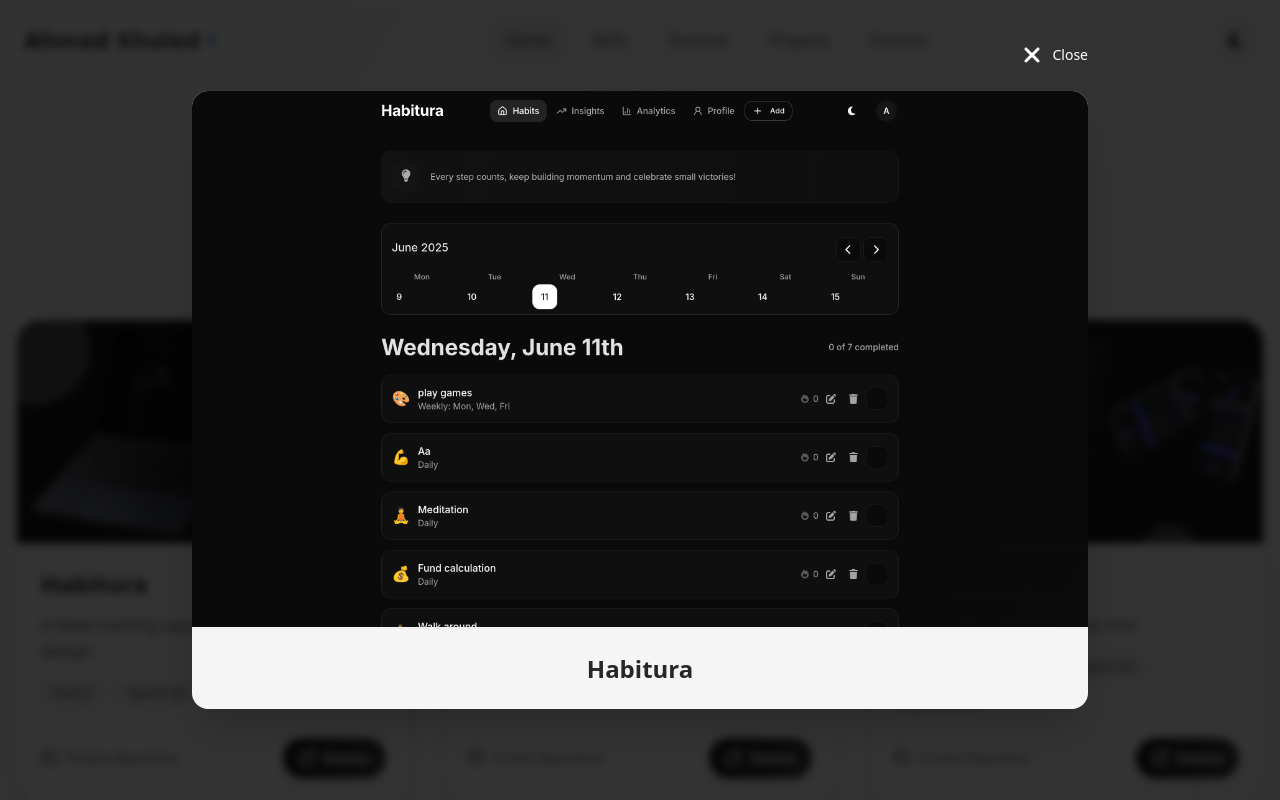
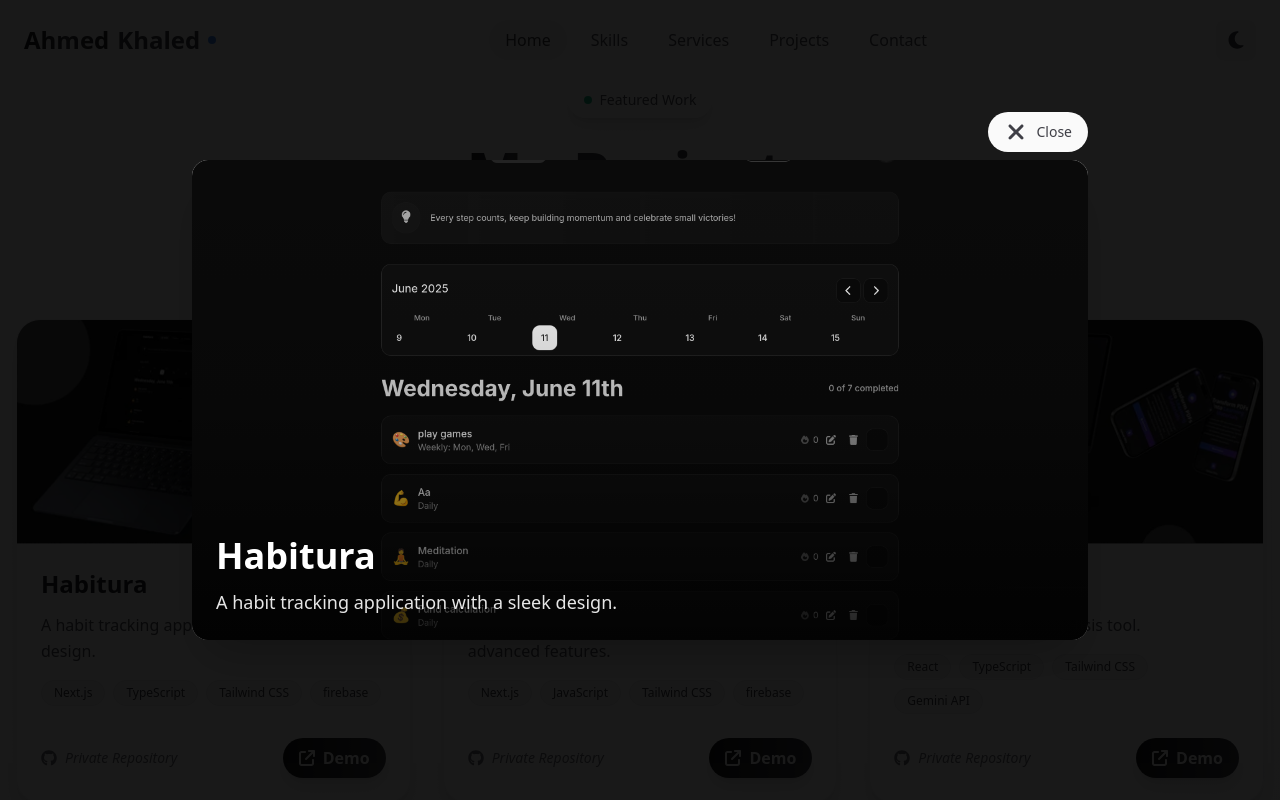
Before and after one commit to AhmedKhaledp-0/AhmedKhald-Portfolio, a React (Vite) app: page / in a window 1280 px wide. Both pictures are taken after a click on the picture 213 px from the left and 3288 px from the top of the page. Shown: the part 2856-3656 px from the top of the page. Built offline with nearby package versions, Linux system fonts and the light colour scheme.

Commit message:
Enhance Projects component modal: include project description and role, improve accessibility with escape key handling

```diff
--- a/src/components/Projects/Projects.tsx
+++ b/src/components/Projects/Projects.tsx
@@ -1,20 +1,53 @@
 import { FontAwesomeIcon } from "@fortawesome/react-fontawesome";
 import { icons } from "../../utils/icons";
 import { projects } from "../../utils/constants";
-import { useState } from "react";
+import { useEffect, useState } from "react";
 import { faTimes } from "@fortawesome/free-solid-svg-icons";
 
 const Projects = () => {
-  const [modal, setModal] = useState<{ imgHigh: string; title: string } | null>(
-    null
-  );
+  const [modal, setModal] = useState<{
+    imgHigh: string;
+    title: string;
+    description: string;
+    role?: string;
+  } | null>(null);
 
-  const openModal = (imgHigh: string, title: string) => {
-    setModal({ imgHigh, title });
+  const openModal = (project: (typeof projects)[0]) => {
+    setModal({
+      imgHigh: project.imgHigh,
+      title: project.title,
+      description: project.description,
+      role: project.role,
+    });
   };
 
   const closeModal = () => {
     setModal(null);
+  };
+
+  useEffect(() => {
+    if (modal) {
+      document.body.style.overflow = "hidden";
+
+      const handleEscape = (e: KeyboardEvent) => {
+        if (e.key === "Escape") {
+          closeModal();
+        }
+      };
+
+      document.addEventListener("keydown", handleEscape);
+
+      return () => {
+        document.body.style.overflow = "unset";
+        document.removeEventListener("keydown", handleEscape);
+      };
+    }
+  }, [modal]);
+
+  const handleBackdropClick = (e: React.MouseEvent) => {
+    if (e.target === e.currentTarget) {
+      closeModal();
+    }
   };
   return (
     <section
@@ -56,8 +89,8 @@ const Projects = () => {
                 <img
                   src={project.image}
                   alt={project.title}
-                  className="w-full h-full object-cover group-hover:scale-110 transition-transform duration-500"
-                  onClick={() => openModal(project.imgHigh, project.title)}
+                  className="w-full h-full object-cover group-hover:scale-110 transition-transform duration-500 cursor-pointer"
+                  onClick={() => openModal(project)}
                 />
               </div>
 
@@ -154,12 +187,15 @@ const Projects = () => {
       </div>
       {/* Image Modal */}
       {modal && (
-        <div className="fixed inset-0 bg-black/80 backdrop-blur-sm flex items-center justify-center z-50 p-4">
-          <div className="relative max-w-4xl max-h-[90vh] w-full">
+        <div
+          className="fixed inset-0 bg-black/90 flex items-center justify-center z-50 p-4"
+          onClick={handleBackdropClick}
+        >
+          <div className="relative max-w-4xl w-full">
             {/* Close Button */}
             <button
               onClick={closeModal}
-              className="absolute -top-12 right-0 text-white hover:text-zinc-300 transition-colors duration-200 flex items-center gap-2 text-sm font-medium"
+              className="absolute -top-12 right-0 text-zinc-700 dark:text-zinc-300 hover:text-zinc-900 dark:hover:text-zinc-300 transition-colors duration-200 flex items-center gap-2 text-sm font-medium py-2 px-4 rounded-full bg-zinc-50 dark:bg-zinc-700/50"
             >
               <FontAwesomeIcon icon={faTimes} className="h-6 w-6" />
               Close
@@ -172,15 +208,31 @@ const Projects = () => {
                 <img
                   src={modal.imgHigh}
                   alt={modal.title}
-                  className="w-full h-auto max-h-[70vh] object-contain"
+                  className="w-full h-auto max-h-[60vh] object-cover"
                 />
-              </div>
+                <div className="absolute inset-0 bg-gradient-to-t from-black/80 via-black/20 to-transparent"></div>
 
-              {/* Title */}
-              <div className="p-6 border-t border-zinc-200/50 dark:border-zinc-700/50">
-                <h3 className="text-2xl font-bold text-zinc-800 dark:text-zinc-200 text-center">
-                  {modal.title}
-                </h3>
+                <div className="absolute bottom-6 left-6 right-6">
+                  <div className="flex items-center gap-3 mb-0 md:mb-3">
+                    <h3 className="text-xl md:text-4xl font-bold text-white">
+                      {modal.title}
+                    </h3>
+                    {modal.role && (
+                      <span className="inline-flex items-center px-3 py-1 rounded-full text-sm font-medium bg-blue-500/80 text-white border border-blue-400/30">
+                        <FontAwesomeIcon
+                          icon={icons.code}
+                          className="h-3 w-3 mr-1.5"
+                        />
+                        {modal.role}
+                      </span>
+                    )}
+                  </div>
+
+                  {/* Description */}
+                  <p className="text-white/90 text-sm md:text-lg leading-relaxed  max-w-2xl">
+                    {modal.description}
+                  </p>
+                </div>
               </div>
             </div>
           </div>
```
